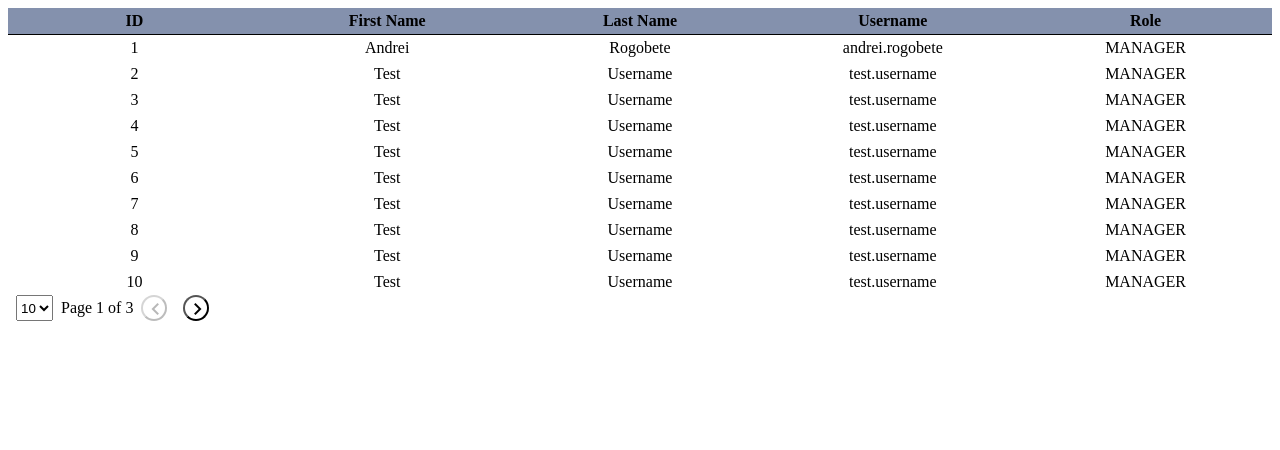
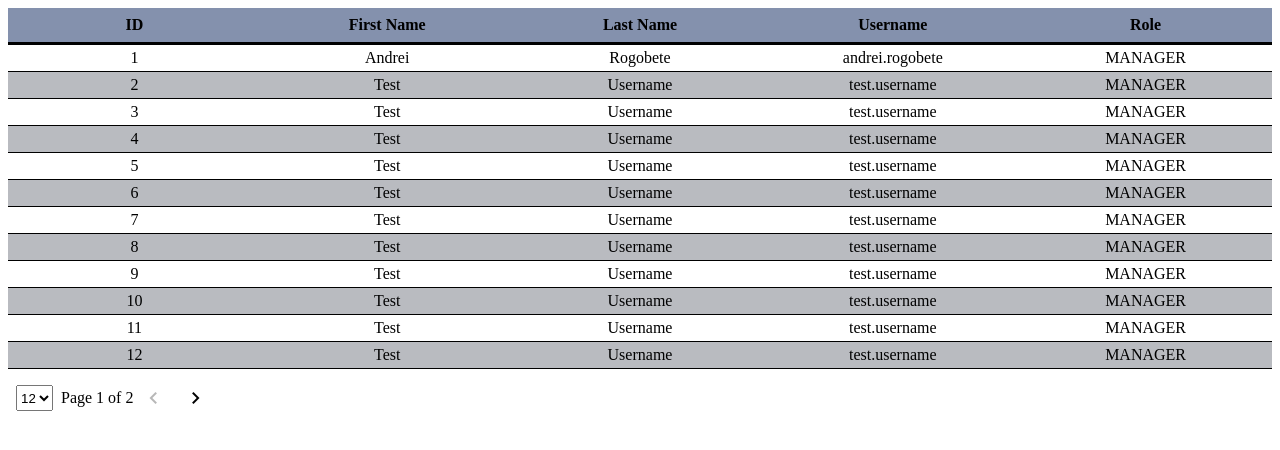
Before and after one commit to andreirogobete/uipath, an Angular app in the folder uipath/: page / in a window 1280 px wide. Shown: the top 450 px of the page. Built offline with nearby package versions, Linux system fonts and the light colour scheme.

Commit message:
Add support for grid sorting. Add 'data-test-id' attributes'

```diff
--- a/uipath/src/app/app.component.html
+++ b/uipath/src/app/app.component.html
@@ -1,6 +1,10 @@
-<!-- <t-progress [progress]="55"></t-progress> -->
-
-<t-grid [data]=data [pageSize]="10">
+<t-grid
+  [data]=data
+  [pageSize]="12"
+  (sortChange)="handleSortChange($event)"
+  (pageSizeChange)="handlePageSizeChange($event)"
+  (pageNumberChange)="handlePageNumberChange($event)"
+>
   <t-entry property="id" title="ID" sortable></t-entry>
   <t-entry property="firstName" title="First Name" sortable></t-entry>
   <t-entry property="lastName" title="Last Name" sortable></t-entry>
--- a/uipath/src/app/app.component.ts
+++ b/uipath/src/app/app.component.ts
@@ -1,6 +1,7 @@
 import { Component, OnDestroy } from '@angular/core';
 import { HttpClient } from '@angular/common/http';
 import { map, Subscription, switchMap } from 'rxjs';
+import { SortConfigDirection } from './components/grid/types/grid-types';
 
 @Component({
   selector: 'app-root',
@@ -31,4 +32,19 @@ export class AppComponent implements OnDestroy {
   ngOnDestroy(): void {
     this.subscription.unsubscribe();
   }
+
+  // Grid Events -> Console log only
+  handleSortChange(event: any) {
+    const { column, direction } = event;
+    const directionString = direction === SortConfigDirection.ASC ? 'ASC' : 'DESC';
+    console.log(`Grid sort chaged for column ${column} with direction ${directionString}.`);
+  }
+
+  handlePageSizeChange(event: any) {
+    console.log(`Grid page size has changed to ${event} items per page.`);
+  }
+
+  handlePageNumberChange(event: any) {
+    console.log(`Grid page number has changed to page number ${event}.`)
+  }
 }
--- a/uipath/src/app/components/grid/constants/grid.constants.ts
+++ b/uipath/src/app/components/grid/constants/grid.constants.ts
@@ -1,3 +1,3 @@
-export const GRID_PAGINATION_OPTIONS = [1, 5, 10, 15, 20, 25];
+export const DEFAULT_GRID_PAGINATION_OPTIONS = [1, 5, 10, 15, 20, 25];
 export const DEFAULT_GRID_PAGE_SIZE = 5;
 export const DEFAULT_GRID_PAGE_NUMBER = 1;
--- a/uipath/src/app/components/grid/directives/grid-entry/grid-entry.directive.ts
+++ b/uipath/src/app/components/grid/directives/grid-entry/grid-entry.directive.ts
@@ -1,5 +1,4 @@
-import { Directive, EventEmitter, Input, Output } from '@angular/core';
-import { SortChange } from '../../types/grid-types';
+import { Directive, Input } from '@angular/core';
 
 @Directive({
   selector: 't-entry'
--- a/uipath/src/app/components/grid/grid.component.html
+++ b/uipath/src/app/components/grid/grid.component.html
@@ -1,12 +1,18 @@
 <table>
     <thead>
-        <th *ngFor="let gridEntry of gridHeaderConfig">
-            {{gridEntry.title}}
+        <th *ngFor="let gridEntry of gridHeaderConfig" (click)="handleSort(gridEntry.property)" data-test-id="grid-property-header">
+            <div [ngClass]="{
+                    'sort-asc': sortConfig?.direction === sortConfigDirection.ASC && sortConfig?.column === gridEntry.property ,
+                    'sort-desc': sortConfig?.direction === sortConfigDirection.DESC && sortConfig?.column === gridEntry.property
+                }"
+            >
+                {{gridEntry.title}}
+            </div>
         </th>
     </thead>
     <tbody>
-        <tr *ngFor="let item of displayedData">
-            <td *ngFor="let gridEntry of gridHeaderConfig">
+        <tr *ngFor="let item of displayedData, index as i" [ngClass]="{'row-count-even': i % 2 !== 0}" data-test-id="grid-row">
+            <td *ngFor="let gridEntry of gridHeaderConfig" data-test-id="grid-row-cell">
                 {{item[gridEntry['property']]}}
             </td>
         </tr>
@@ -19,6 +25,7 @@
         class="pagination-form-select pagination-item"
         formControlName="pageSize"
         aria-label="Page size"
+        data-test-id="pagination-page-size-control"
     >
         <option *ngFor="let option of pageSizeOptions" [value]="option">
             {{option}}
@@ -32,7 +39,7 @@
         [disabled]="currentPage === 1"
         (click)="handlePageChange(currentPage - 1)"
         class="vertical-flex-container pagination-item"
-        data-test-id="pagination-left"
+        data-test-id="pagination-left-control"
     >
         <mat-icon>keyboard_arrow_left</mat-icon>
     </button>
@@ -41,7 +48,7 @@
         [disabled]="currentPage === totalPageCount"
         (click)="handlePageChange(currentPage + 1)"
         class="vertical-flex-container pagination-item"
-        data-test-id="pagination-right"
+        data-test-id="pagination-right-control"
     >
         <mat-icon>keyboard_arrow_right</mat-icon>
     </button>
--- a/uipath/src/app/components/grid/grid.component.scss
+++ b/uipath/src/app/components/grid/grid.component.scss
@@ -1,4 +1,4 @@
-@import '../../style/colors.scss';
+@import "../../style/colors.scss";
 
 table {
   display: table;
@@ -8,16 +8,30 @@ table {
 
   tr {
     text-align: center;
+
+    td {
+      padding: 0.25rem;
+      border-bottom: 1px solid $black;
+    }
+
+    &.row-count-even {
+        background-color: $light-gray;
+    }
   }
 
   th {
-        border-bottom: 1px solid $black;
+    border-bottom: 3px solid $black;
     background-color: $light-blue;
-        padding: 0.25rem;
+    padding: 0.5rem;
+    cursor: pointer;
+
+    .sort-asc::after {
+      content: "\25BE";
     }
 
-    td {
-        padding: 0.25rem;
+    .sort-desc::after {
+      content: "\25B4";
+    }
   }
 
   thead {
@@ -27,6 +41,7 @@ table {
 
 .pagination-control {
   display: flex;
+  margin-top: 1rem;
 
   .vertical-flex-container {
     display: flex;
@@ -41,7 +56,7 @@ table {
 
   button.pagination-item {
     background-color: $white;
-        border-radius: 25px;
+    border: none;
     width: 26px;
     height: 26px;
     padding: 0;
--- a/uipath/src/app/components/grid/grid.component.ts
+++ b/uipath/src/app/components/grid/grid.component.ts
@@ -11,9 +11,10 @@ import {
 } from '@angular/core';
 import { FormBuilder } from '@angular/forms';
 import { Observable, Subscription } from 'rxjs';
-import { DEFAULT_GRID_PAGE_NUMBER, DEFAULT_GRID_PAGE_SIZE, GRID_PAGINATION_OPTIONS } from './constants/grid.constants';
+import { DEFAULT_GRID_PAGE_NUMBER, DEFAULT_GRID_PAGE_SIZE, DEFAULT_GRID_PAGINATION_OPTIONS } from './constants/grid.constants';
 import { GridEntryDirective } from './directives/grid-entry/grid-entry.directive';
-import { SortChange } from './types/grid-types';
+import { SortConfig, SortConfigDirection } from './types/grid-types';
+import { sortData } from './util/data-sorting.helper';
 
 @Component({
   selector: 't-grid',
@@ -24,7 +25,7 @@ export class GridComponent implements AfterContentInit, OnInit, OnDestroy {
   @Input() data: Observable<any[]> = new Observable<any[]>();
   @Input() pageSize: number | null = null;
 
-  @Output() sortChange = new EventEmitter<SortChange>();
+  @Output() sortChange = new EventEmitter<SortConfig>();
   @Output() pageNumberChange = new EventEmitter<number>();
   @Output() pageSizeChange = new EventEmitter<number>();
 
@@ -34,10 +35,15 @@ export class GridComponent implements AfterContentInit, OnInit, OnDestroy {
   // Pagination
   totalPageCount: number = DEFAULT_GRID_PAGE_NUMBER;
   currentPage: number = DEFAULT_GRID_PAGE_NUMBER;
-  pageSizeOptions = GRID_PAGINATION_OPTIONS;
+  pageSizeOptions = DEFAULT_GRID_PAGINATION_OPTIONS;
   paginationForm = this.formBuilder.group({
     pageSize: [DEFAULT_GRID_PAGE_SIZE]
   });
+
+  // Sorting
+  sortConfig: SortConfig | null = null;
+
+  readonly sortConfigDirection = SortConfigDirection;
 
   // Children config to get table headers via directives
   @ContentChildren(GridEntryDirective) gridHeaders!: QueryList<GridEntryDirective>;
@@ -56,26 +62,49 @@ export class GridComponent implements AfterContentInit, OnInit, OnDestroy {
     if (this.data instanceof Observable) {
       const sub = this.data.subscribe((items: any[]) => {
         this.setGridData(items);
+        this.initializePageSize();
       });
       this.subscription.add(sub);
     } else {
       // TODO: Handle data when not an observable
     }
 
-    this.initializePageSize();
+    // this.initializePageSize();
   }
 
   private initializePageSize() {
     const formSub = this.paginationForm.valueChanges.subscribe(value => {
       this.computeDisplayedData(true);
       // Page size should always be non-null when the value changes since the select contains a list of possible values.
+      if (this.pageSize !== value.pageSize) {
         this.pageSizeChange.emit(Number(value.pageSize));
+      }
     });
     this.subscription.add(formSub);
 
-    if (!!this.pageSize) {
+    if (!this.pageSize) {
+      // Set the page size to the number of data.count
+      console.log(this.gridData.length)
+      this.pageSize = this.gridData.length;
+    }
+
     this.paginationForm.get('pageSize')?.setValue(this.pageSize);
+    this.setPageSizeOptions();
   }
+
+  private setPageSizeOptions() {
+    let pagingOptions: number[] = [];
+    if (this.pageSize) {
+      if (!DEFAULT_GRID_PAGINATION_OPTIONS.includes(this.pageSize)) {
+        pagingOptions = [...DEFAULT_GRID_PAGINATION_OPTIONS, this.pageSize];
+      }
+    } else {
+      pagingOptions = [...DEFAULT_GRID_PAGINATION_OPTIONS, this.gridData.length];
+    }
+
+    pagingOptions.sort((left: number, right: number) => left - right);
+    this.pageSizeOptions = pagingOptions;
+    console.log(this.pageSizeOptions)
   }
 
   ngOnDestroy(): void {
@@ -84,9 +113,7 @@ export class GridComponent implements AfterContentInit, OnInit, OnDestroy {
 
   private setGridData(gridData: any[]) {
     this.gridData = gridData;
-    if (this.pageSize) {
     this.computeDisplayedData();
-    }
   }
 
   // Dev note: Potentially, this can be located into a "grid-paging.service" for the logic
@@ -109,9 +136,37 @@ export class GridComponent implements AfterContentInit, OnInit, OnDestroy {
 
   handlePageChange(pageNumber: number) {
     this.currentPage = pageNumber;
-    if (this.pageSize) {
     this.computeDisplayedData();
     this.pageNumberChange.emit(pageNumber);
   }
+
+  handleSort(propertyName: string) {
+    const sortColumn = this.sortConfig?.column;
+    const sortDirection = this.sortConfig?.direction;
+
+    // If the current sorted column is the same as the property name, we just need to change the direction
+    if (sortColumn === propertyName) {
+      if (sortDirection === SortConfigDirection.ASC) {
+        this.sortDisplayedData(propertyName, SortConfigDirection.DESC);
+      } else {
+        this.sortDisplayedData(propertyName, SortConfigDirection.ASC);
+      }
+    } else {
+      this.sortDisplayedData(propertyName, SortConfigDirection.ASC); // Default sort is always ASC
     }
  }
+
+ private sortDisplayedData(propertyName: string, sortDirection: SortConfigDirection) {
+  const sortedData = sortData(this.gridData, propertyName, sortDirection);
+    this.gridData = sortedData;
+    const pageSize = Number(this.paginationForm.get('pageSize')?.value);
+    this.updateDisplayedData(pageSize);
+
+    this.sortConfig = {
+      column: propertyName,
+      direction: sortDirection
+    }
+
+    this.sortChange.emit(this.sortConfig);
+ }
+}
--- a/uipath/src/app/components/grid/types/grid-types.ts
+++ b/uipath/src/app/components/grid/types/grid-types.ts
@@ -1,9 +1,9 @@
-export interface SortChange {
+export interface SortConfig {
     column: string;
-    direction: SortChangeDirection;
+    direction: SortConfigDirection;
 }
 
-export enum SortChangeDirection {
+export enum SortConfigDirection {
     ASC,
     DESC
 }
--- a/uipath/src/app/style/colors.scss
+++ b/uipath/src/app/style/colors.scss
@@ -2,3 +2,4 @@ $black: #000000;
 $white: #FFFFFF;
 $light-blue: #8491ad;
 $dark-blue: #3765c7;
+$light-gray: #b9bbc0;
```
Also changed, not shown: uipath/src/app/components/grid/util/data-sorting.helper.ts (added, +43 -0 lines). Lines whose indentation alone changed are shown as unchanged.
